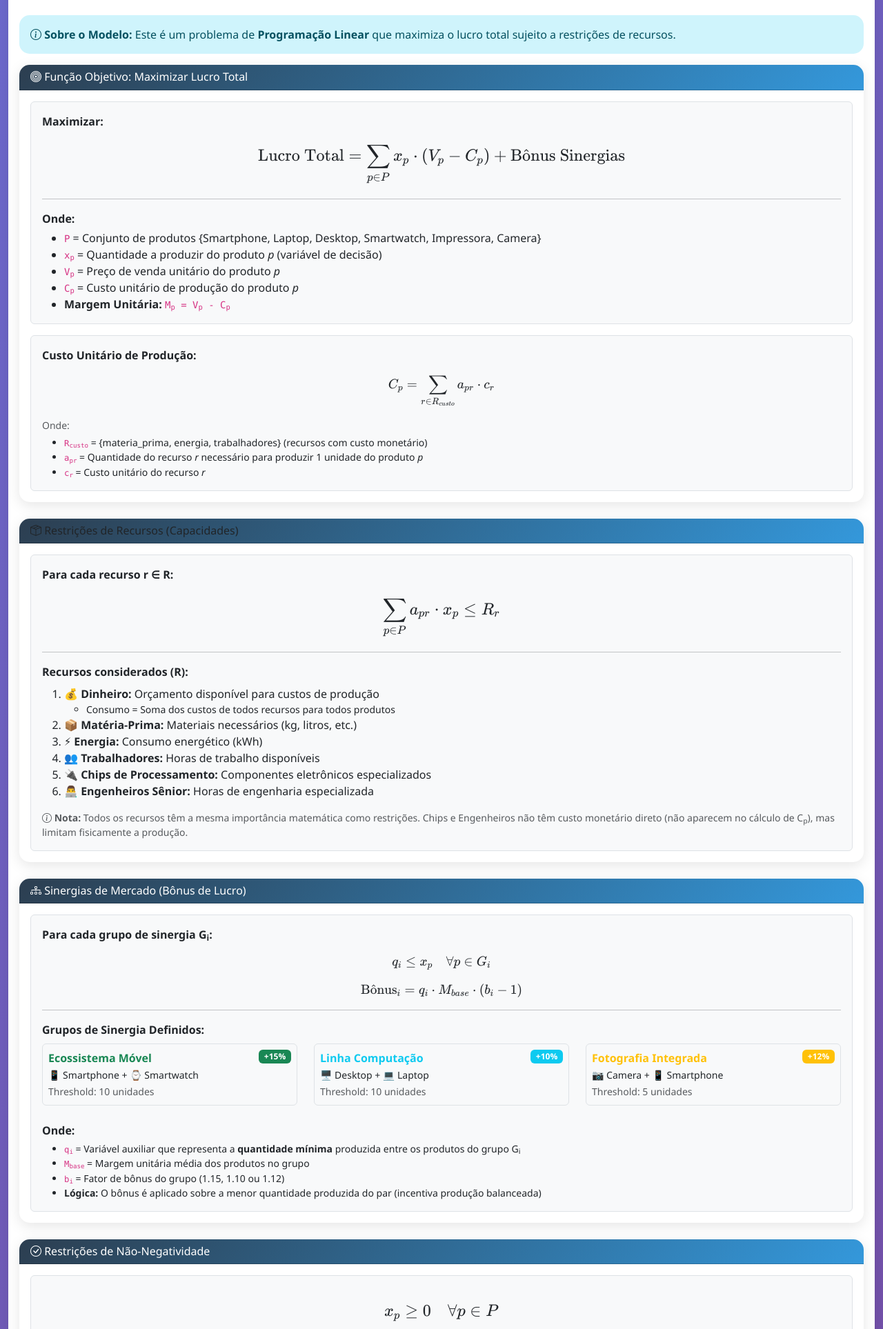
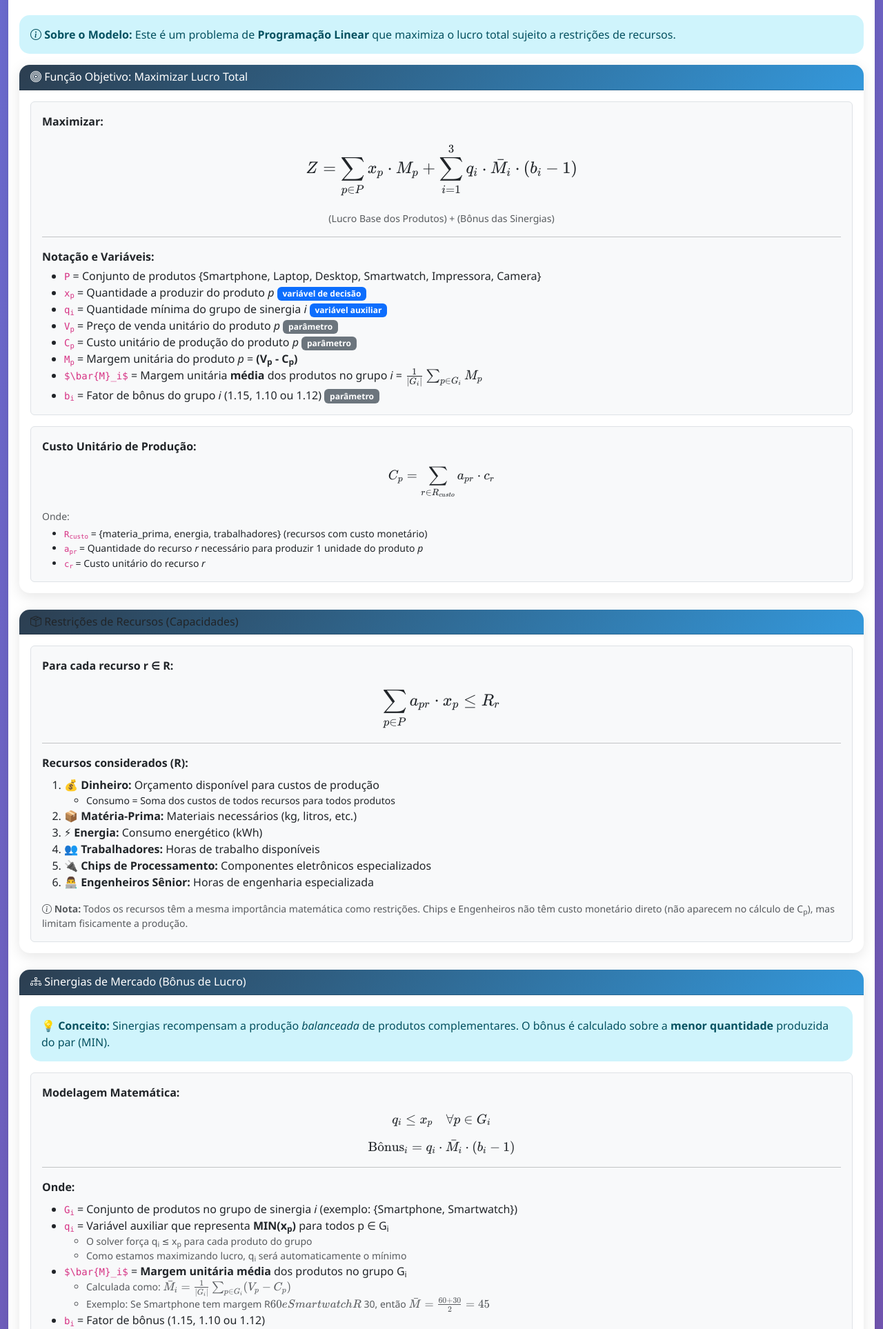
Before and after one commit to teixeirarbifes/optgame, a Flask app: template src/web_app/templates/aluno/dashboard.html in a window 1280 px wide, after a click on "Mostrar/Ocultar". Shown: the part 2680-4607 px from the top of the page at 69% size. Run offline with Flask 3, Linux system fonts and the light colour scheme; the template is opened without the code that fills it, so the values that code supplies are empty.

Commit message:
modelo matematico

```diff
--- a/src/web_app/templates/partials/modelo_matematico.html
+++ b/src/web_app/templates/partials/modelo_matematico.html
@@ -14,16 +14,22 @@
             <div class="math-formula p-3 bg-light border rounded">
                 <p class="mb-2"><strong>Maximizar:</strong></p>
                 <p class="text-center fs-5 mb-3">
-                    $$ \text{Lucro Total} = \sum_{p \in P} x_p \cdot (V_p - C_p) + \text{Bônus Sinergias} $$
+                    $$ Z = \sum_{p \in P} x_p \cdot M_p + \sum_{i=1}^{3} q_i \cdot \bar{M}_i \cdot (b_i - 1) $$
+                </p>
+                <p class="text-center small text-muted mb-3">
+                    (Lucro Base dos Produtos) + (Bônus das Sinergias)
                 </p>
                 <hr>
-                <p class="mb-1"><strong>Onde:</strong></p>
+                <p class="mb-1"><strong>Notação e Variáveis:</strong></p>
                 <ul class="mb-0">
                     <li><code>P</code> = Conjunto de produtos {Smartphone, Laptop, Desktop, Smartwatch, Impressora, Camera}</li>
-                    <li><code>x<sub>p</sub></code> = Quantidade a produzir do produto <em>p</em> (variável de decisão)</li>
-                    <li><code>V<sub>p</sub></code> = Preço de venda unitário do produto <em>p</em></li>
-                    <li><code>C<sub>p</sub></code> = Custo unitário de produção do produto <em>p</em></li>
-                    <li><strong>Margem Unitária:</strong> <code>M<sub>p</sub> = V<sub>p</sub> - C<sub>p</sub></code></li>
+                    <li><code>x<sub>p</sub></code> = Quantidade a produzir do produto <em>p</em> <span class="badge bg-primary">variável de decisão</span></li>
+                    <li><code>q<sub>i</sub></code> = Quantidade mínima do grupo de sinergia <em>i</em> <span class="badge bg-primary">variável auxiliar</span></li>
+                    <li><code>V<sub>p</sub></code> = Preço de venda unitário do produto <em>p</em> <span class="badge bg-secondary">parâmetro</span></li>
+                    <li><code>C<sub>p</sub></code> = Custo unitário de produção do produto <em>p</em> <span class="badge bg-secondary">parâmetro</span></li>
+                    <li><code>M<sub>p</sub></code> = Margem unitária do produto <em>p</em> = <strong>(V<sub>p</sub> - C<sub>p</sub>)</strong></li>
+                    <li><code>$\bar{M}_i$</code> = Margem unitária <strong>média</strong> dos produtos no grupo <em>i</em> = <strong>$\frac{1}{|G_i|} \sum_{p \in G_i} M_p$</strong></li>
+                    <li><code>b<sub>i</sub></code> = Fator de bônus do grupo <em>i</em> (1.15, 1.10 ou 1.12) <span class="badge bg-secondary">parâmetro</span></li>
                 </ul>
             </div>
 
@@ -82,12 +88,45 @@
             <h6 class="mb-0"><i class="bi bi-diagram-3"></i> Sinergias de Mercado (Bônus de Lucro)</h6>
         </div>
         <div class="card-body">
+            <div class="alert alert-info mb-3">
+                <strong>💡 Conceito:</strong> Sinergias recompensam a produção <em>balanceada</em> de produtos complementares.
+                O bônus é calculado sobre a <strong>menor quantidade</strong> produzida do par (MIN).
+            </div>
+
             <div class="math-formula p-3 bg-light border rounded">
-                <p class="mb-2"><strong>Para cada grupo de sinergia G<sub>i</sub>:</strong></p>
+                <p class="mb-2"><strong>Modelagem Matemática:</strong></p>
                 <p class="text-center fs-6 mb-3">
                     $$ q_i \leq x_p \quad \forall p \in G_i $$
-                    $$ \text{Bônus}_i = q_i \cdot M_{base} \cdot (b_i - 1) $$
+                    $$ \text{Bônus}_i = q_i \cdot \bar{M}_i \cdot (b_i - 1) $$
                 </p>
+                <hr>
+                <p class="mb-2"><strong>Onde:</strong></p>
+                <ul class="mb-3">
+                    <li><code>G<sub>i</sub></code> = Conjunto de produtos no grupo de sinergia <em>i</em> (exemplo: {Smartphone, Smartwatch})</li>
+                    <li><code>q<sub>i</sub></code> = Variável auxiliar que representa <strong>MIN(x<sub>p</sub>)</strong> para todos p ∈ G<sub>i</sub>
+                        <ul class="small text-muted">
+                            <li>O solver força q<sub>i</sub> ≤ x<sub>p</sub> para cada produto do grupo</li>
+                            <li>Como estamos maximizando lucro, q<sub>i</sub> será automaticamente o mínimo</li>
+                        </ul>
+                    </li>
+                    <li><code>$\bar{M}_i$</code> = <strong>Margem unitária média</strong> dos produtos no grupo G<sub>i</sub>
+                        <ul class="small text-muted">
+                            <li>Calculada como: $\bar{M}_i = \frac{1}{|G_i|} \sum_{p \in G_i} (V_p - C_p)$</li>
+                            <li>Exemplo: Se Smartphone tem margem R$ 60 e Smartwatch R$ 30, então $\bar{M} = \frac{60+30}{2} = 45$</li>
+                        </ul>
+                    </li>
+                    <li><code>b<sub>i</sub></code> = Fator de bônus (1.15, 1.10 ou 1.12)</li>
+                    <li><code>(b<sub>i</sub> - 1)</code> = Percentual de bônus adicional (0.15 = 15%, 0.10 = 10%, 0.12 = 12%)</li>
+                </ul>
+
+                <div class="alert alert-success mb-0">
+                    <strong>📐 Exemplo Prático:</strong><br>
+                    Se produzir 50 Smartphones e 30 Smartwatches (Ecossistema Móvel, b = 1.15):<br>
+                    • q<sub>1</sub> = MIN(50, 30) = 30 unidades<br>
+                    • $\bar{M}$ ≈ R$ 45 (média das margens)<br>
+                    • Bônus = 30 × 45 × (1.15 - 1) = 30 × 45 × 0.15 = <strong>R$ 202,50</strong><br>
+                    • O bônus é aplicado sobre as <strong>30 primeiras unidades</strong> (MIN) de cada produto do par
+                </div>
                 <hr>
                 <p class="mb-2"><strong>Grupos de Sinergia Definidos:</strong></p>
                 <div class="row">
@@ -116,13 +155,6 @@
                         </div>
                     </div>
                 </div>
-                <p class="mb-1 mt-3"><strong>Onde:</strong></p>
-                <ul class="small mb-0">
-                    <li><code>q<sub>i</sub></code> = Variável auxiliar que representa a <strong>quantidade mínima</strong> produzida entre os produtos do grupo G<sub>i</sub></li>
-                    <li><code>M<sub>base</sub></code> = Margem unitária média dos produtos no grupo</li>
-                    <li><code>b<sub>i</sub></code> = Fator de bônus do grupo (1.15, 1.10 ou 1.12)</li>
-                    <li><strong>Lógica:</strong> O bônus é aplicado sobre a menor quantidade produzida do par (incentiva produção balanceada)</li>
-                </ul>
             </div>
         </div>
     </div>
@@ -152,12 +184,27 @@
         <div class="card-body">
             <div class="p-3 bg-light border rounded">
                 <p class="mb-2"><strong>Modelo Completo de Programação Linear:</strong></p>
-                <div class="text-center">
-                    <p class="mb-1">$$ \max Z = \sum_{p \in P} x_p \cdot (V_p - C_p) + \sum_{i=1}^{3} q_i \cdot M_{base,i} \cdot (b_i - 1) $$</p>
-                    <p class="mb-1 small text-muted">Sujeito a:</p>
-                    <p class="mb-1">$$ \sum_{p \in P} a_{pr} \cdot x_p \leq R_r \quad \forall r \in R $$</p>
-                    <p class="mb-1">$$ q_i \leq x_p \quad \forall p \in G_i, \forall i \in \{1, 2, 3\} $$</p>
-                    <p class="mb-0">$$ x_p \geq 0, \quad q_i \geq 0 $$</p>
+                <div class="text-center mb-3">
+                    <p class="mb-1"><strong>Maximizar:</strong></p>
+                    <p class="mb-1">$$ Z = \underbrace{\sum_{p \in P} x_p \cdot (V_p - C_p)}_{\text{Lucro Base}} + \underbrace{\sum_{i=1}^{3} q_i \cdot \bar{M}_i \cdot (b_i - 1)}_{\text{Bônus Sinergias}} $$</p>
+                    <p class="mb-3 small text-muted">
+                        = (Lucro dos produtos individuais) + (Bônus das sinergias sobre produção balanceada)
+                    </p>
+
+                    <p class="mb-1 small text-muted"><strong>Sujeito a:</strong></p>
+                    <p class="mb-1">$$ \sum_{p \in P} a_{pr} \cdot x_p \leq R_r \quad \forall r \in R \quad \text{(restrições de recursos)} $$</p>
+                    <p class="mb-1">$$ q_i \leq x_p \quad \forall p \in G_i, \forall i \in \{1, 2, 3\} \quad \text{(q}_i \text{ = MIN)} $$</p>
+                    <p class="mb-0">$$ x_p \geq 0, \quad q_i \geq 0 \quad \text{(não-negatividade)} $$</p>
+                </div>
+
+                <div class="alert alert-warning mb-3">
+                    <strong>📌 Notação Importante:</strong>
+                    <ul class="mb-0 small">
+                        <li><strong>$\bar{M}_i$</strong> (M com barra) = Margem unitária <strong>média</strong> dos produtos no grupo de sinergia <em>i</em></li>
+                        <li><strong>M<sub>p</sub></strong> (M sem barra) = Margem unitária do produto individual <em>p</em> = V<sub>p</sub> - C<sub>p</sub></li>
+                        <li><strong>V<sub>p</sub></strong> = Preço de venda do produto <em>p</em></li>
+                        <li><strong>C<sub>p</sub></strong> = Custo unitário do produto <em>p</em></li>
+                    </ul>
                 </div>
                 <hr>
                 <p class="mb-2"><strong>Tipo de Problema:</strong></p>
```
